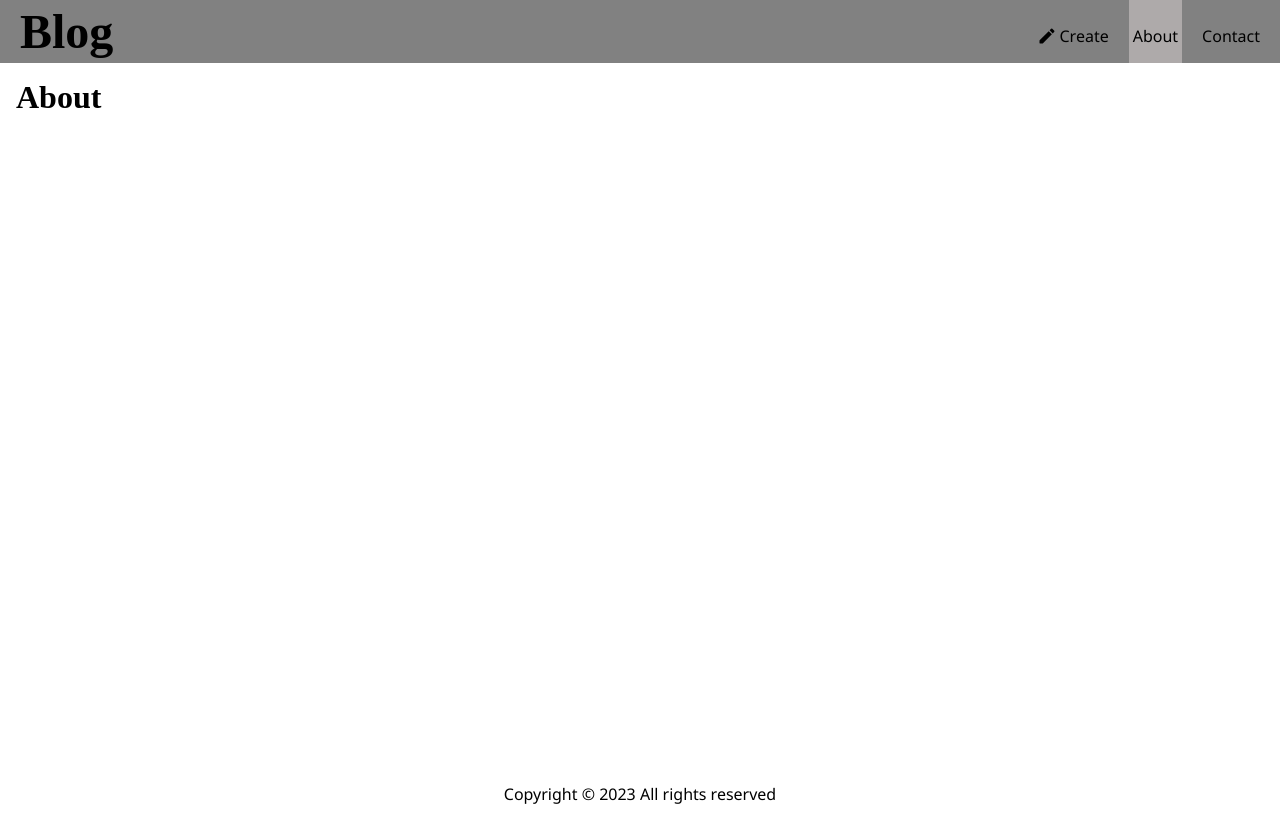
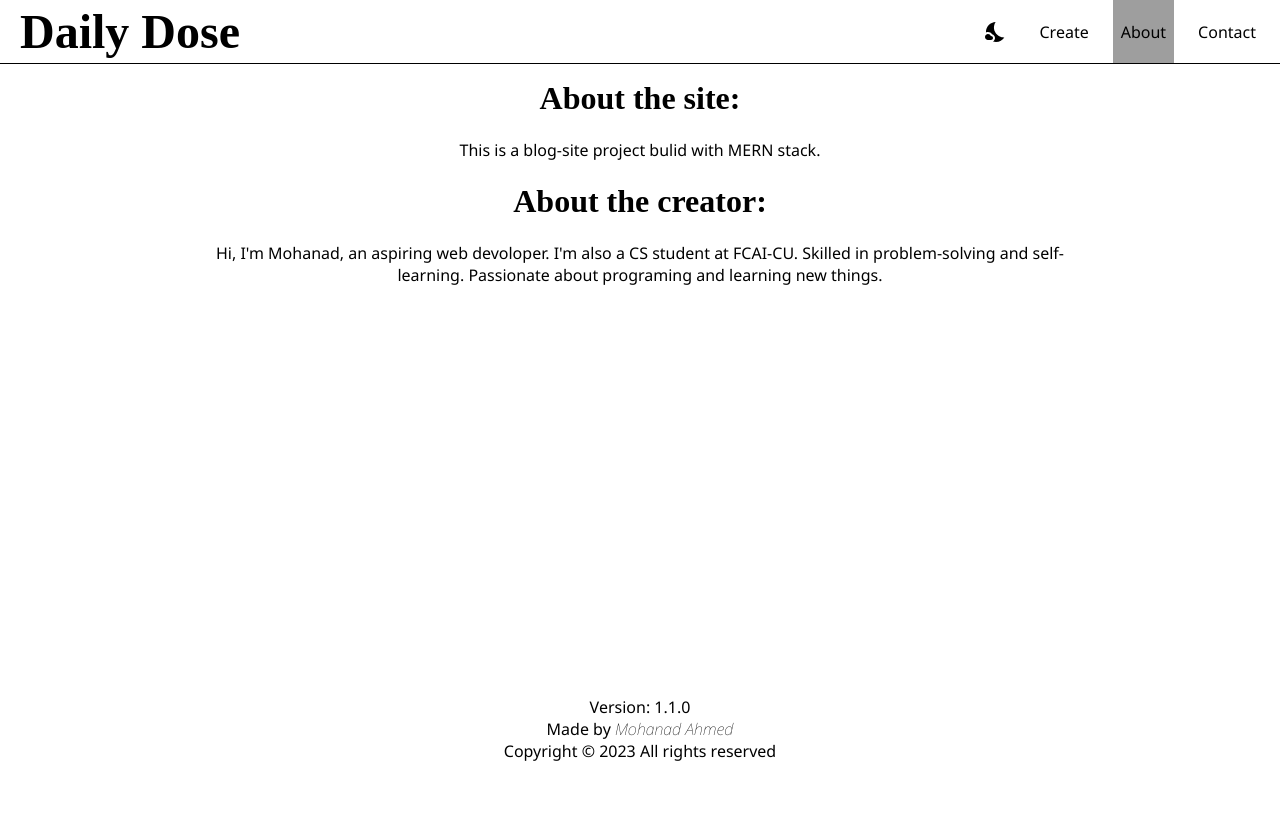
Before and after one commit to mohanad-80/Blog, a React (Create React App) app in the folder client/: page /about in a window 1280 px wide. Built offline with nearby package versions, Linux system fonts and the light colour scheme; a web font is replaced by a local one.

Commit message:
Fix the search bar and add dark theme and add scroll up button and improved the UI

```diff
--- a/client/public/index.html
+++ b/client/public/index.html
@@ -20,6 +20,6 @@
     <link rel="stylesheet" href="/styles.css" />
   </head>
   <body>
-    <div id="root"></div>
+    <div id="root" class="light"></div>
     <script src="../src/index.js" type="text/jsx"></script>
 </html>
--- a/client/public/styles.css
+++ b/client/public/styles.css
@@ -1,4 +1,21 @@
 @import url('https://fonts.googleapis.com/css2?family=Playfair+Display:ital,wght@1,500&display=swap');
+
+#root.dark {
+  --text-color: #f5f9fa;
+  --background-color: #222;
+  --primary-color: #2d3646;
+  --secondary-color: #11101e;
+  --accent-color: #615c9d;
+}
+
+#root.light {
+  --text-color: #000;
+  --background-color: #fff;
+  --primary-color: rgb(158, 158, 158);
+  --secondary-color: rgb(116, 116, 116);
+  --accent-color: #3c4451;
+}
+
 
 * {
   padding: 0;
@@ -20,18 +37,36 @@ textarea {
 
 a {
   text-decoration: none;
-  color: black;
+  color: var(--text-color);
+}
+
+body {
+  background-color: var(--background-color);
+  color: var(--text-color);
+}
+
+.body-container {
+  background-color: var(--background-color);
+  color: var(--text-color);
+  display: flex;
+  justify-content: center;
+  /* justify-items: center;
+  align-items: center;
+  align-content: center; */
 }
 
 .container {
   margin: 1rem;
-  min-height: 86vh;
-  min-height: 86dvh;
+  min-height: 74vh;
+  min-height: 74dvh;
+  max-width: 900px;
 }
 
 .nav {
-  background-color: #818181;
-  color: black;
+  background-color: var(--background-color);
+  color: var(--text-color);
+  box-shadow: 0px 1px 15px white;
+  border-bottom: 1px solid black;
   display: flex;
   justify-content: space-between;
   align-items: stretch;
@@ -51,21 +86,43 @@ a {
   gap: 1rem;
 }
 
-.nav a {
+.nav .theme-container:hover{
+  background-color: var(--background-color);
+}
+
+.theme-btn-container {
+  /* display: flex; */
+  /* flex-direction: column; */
+  /* justify-content: center; */
+  height: 30px;
+  width: 30px;
+  /* outline: 1px solid green; */
+  border-radius: 50%;
+  cursor: pointer;
+}
+
+.theme-btn-container:hover {
+  background-color: var(--primary-color);
+}
+
+.theme-btn {
+  padding: 3px;
+}
+
+.nav a, li {
   color: inherit;
   text-decoration: none;
-  height: 100%;
   display: flex;
   align-items: center;
   padding: .25rem;
 }
 
 .nav li.active {
-  background-color: #aeaaaa;
+  background-color: var(--primary-color);
 }
 
 .nav li:hover {
-  background-color: #777;
+  background-color: var(--primary-color);
 }
 
 .postsContainer {
@@ -92,11 +149,27 @@ a {
 }
 
 .postCard:hover {
-  background-color: #DDD;
+  background-color: var(--primary-color);
 }
 
 .full:hover {
-  background-color: white;
+  background-color: var(--background-color);
+}
+
+.MuiFormControl-root {
+  color: var(--text-color);
+  background-color: var(--background-color);
+}
+
+.stat .MuiChip-root{
+  color: var(--text-color);
+  background-color: var(--background-color);
+  border: 3px solid var(--primary-color);
+}
+
+svg.MuiSvgIcon-root{
+  color: var(--text-color);
+  /* background-color: var(--background-color); */
 }
 
 hr {
@@ -107,26 +180,17 @@ hr {
   margin: 10px 0;
 }
 
-.create-comment button.old{
-  height: 20px;
-  width: 50px;
+.create-comment button.new{
+  height: 25px;
+  width: 60px;
   text-align: center;
   border: 1px solid #333333;
   border-radius: 5px;
-  background-color: #EEE;
-}
-.create-comment button.new{
-  height: 23px;
-  width: 50px;
-  text-align: center;
-  border: 1px solid #818181;
-  color: #333;
-  border-radius: 5px;
-  background-color: #EEE;
+  background-color: var(--primary-color);
 }
 
 .create-comment button:hover{
-  background-color: #DDD;
+  background-color: var(--secondary-color);
 }
 
 .comment {
@@ -136,7 +200,6 @@ hr {
 }
 
 .create-container input{
-  border: 3px solid #cccccc;
   border-radius: 10px;
   padding: 5px;
 }
@@ -156,18 +219,22 @@ hr {
 }
 
 textarea {
+  background-color: var(--background-color);
+  color: var(--text-color);
   max-width: 600px;
 	width: calc(100% - 14px);
 	height: 50px;
-	border: 3px solid #cccccc;
+	border: 3px solid var(--primary-color);
   border-radius: 10px;
 	padding: 5px;
   resize: vertical;
 }
 
 .footer {
+  background-color: var(--background-color);
+  color: var(--text-color);
   text-align: center;
-  margin: 0.5rem 0;
+  padding: 0.5rem 0;
 }
 
 .postBtn {
@@ -175,7 +242,7 @@ textarea {
   width: 40px;
   border: 1px solid black;
   border-radius: 5px;
-  background-color: #EEE;
+  background-color: var(--primary-color);
   margin-top: 5px;
 }
 
@@ -188,9 +255,8 @@ textarea {
 }
 
 .menuBtn {
-  position: absolute;
-  right: 20px;
-  top: 97px;
+  position: relative;
+  float: right;
 }
 
 .dateStamp {
@@ -205,3 +271,33 @@ pre {
   text-wrap: wrap;
   font-family: 'Noto Sans', sans-serif;
 }
+
+button {
+  background-color: var(--primary-color);
+  color: var(--text-color);
+}
+
+input {
+  background-color: var(--background-color);
+  color: var(--text-color);
+  border: 3px solid var(--primary-color);
+}
+
+.scroll-up {
+  height: 40px;
+  width: 40px;
+  background-color: var(--accent-color);
+  position: fixed;
+  right: 20px;
+  bottom: 10px;
+  cursor: pointer;
+  border-radius: 50%
+}
+
+.scroll-up:hover {
+  background-color: var(--secondary-color);
+}
+
+.hide {
+  display: none;
+}
--- a/client/src/App.js
+++ b/client/src/App.js
@@ -7,11 +7,13 @@ import Footer from "./Footer.jsx";
 import Post from "./pages/post.jsx";
 import Edit from "./pages/Edit.jsx";
 import { Route, Routes } from "react-router-dom";
+import ScrollUp from "./ScrollUp.jsx";
 
 function App() {
   return (
     <div>
       <Navbar />
+      <div className="body-container">
         <div className="container">
           <Routes>
             <Route path="/" element={<Home />} />
@@ -22,6 +24,8 @@ function App() {
             <Route path="/edit" element={<Edit />} />
           </Routes>
         </div>
+      </div>
+      <ScrollUp />
       <Footer />
     </div>
   );
--- a/client/src/CreateComment.jsx
+++ b/client/src/CreateComment.jsx
@@ -1,6 +1,5 @@
 import { useState } from "react";
 import ErrorBox from "./ErrorBox";
-import Button from "@mui/material/Button";
 
 export default function CreateComment(props) {
   const [comment, setComment] = useState("");
@@ -27,7 +26,7 @@ export default function CreateComment(props) {
         // cols="40"
       ></textarea>
       <br />
-      <Button
+      <button
         onClick={() => {
           comment ? props.onCommentAdded(comment) : setError(true);
           setComment("");
@@ -36,7 +35,7 @@ export default function CreateComment(props) {
         className="new"
       >
         Submit
-      </Button>
+      </button>
       {error && <ErrorBox message="Please write something to be published" />}
     </div>
   );
--- a/client/src/Footer.jsx
+++ b/client/src/Footer.jsx
@@ -1,6 +1,13 @@
 export default function Footer() {
   return (
     <div className="footer">
+      <p>Version: 1.1.0</p>
+      <p>
+        Made by
+        <span style={{ fontStyle: "italic" }}>
+          <a href="https://github.com/mohanad-80"> Mohanad Ahmed</a>
+        </span>
+      </p>
       <p>Copyright © {new Date().getFullYear()} All rights reserved</p>
     </div>
   );
--- a/client/src/Navbar.jsx
+++ b/client/src/Navbar.jsx
@@ -1,17 +1,49 @@
 import { Link, useMatch, useResolvedPath } from "react-router-dom";
-import CreateRoundedIcon from "@mui/icons-material/CreateRounded";
+import { useState } from "react";
+import LightModeIcon from "@mui/icons-material/LightMode";
+import NightsStayIcon from '@mui/icons-material/NightsStay';
 
 export default function Navbar() {
+  let body = document.querySelector("#root");
+  const [darkmode, setDarkmode] = useState(false);
+
+  if (localStorage.getItem("dark") && !darkmode) {
+    body.classList.remove("light");
+    body.classList.add("dark");
+    setDarkmode(true);
+  }
+
+  function switchTheme() {
+    body.classList.toggle("light");
+    body.classList.toggle("dark");
+    if (body.classList.contains("dark")) {
+      localStorage.setItem("dark", "true");
+      setDarkmode(true);
+    } else {
+      localStorage.removeItem("dark");
+      setDarkmode(false);
+    }
+  }
+
   return (
     <nav className="nav">
       <Link to="/" className="site-title">
-        <h1>Blog</h1>
+        <h1>Daily Dose</h1>
       </Link>
       <ul>
-        <CustomLink to="/Create">
-          <CreateRoundedIcon sx={{ height: 20 }} />
-          Create
-        </CustomLink>
+        <li className="theme-container">
+          {/* <label>Dark mode</label>
+          <Switch checked={darkmode} onChange={switchTheme} /> */}
+          <div className="theme-btn-container">
+            {darkmode ? (
+              <LightModeIcon className="theme-btn" onClick={switchTheme} />
+            ) : (
+              <NightsStayIcon className="theme-btn" onClick={switchTheme} />
+            )}
+          </div>
+        </li>
+        {/* <button onClick={switchTheme}>Switch theme</button> */}
+        <CustomLink to="/Create">Create</CustomLink>
         <CustomLink to="/about">About</CustomLink>
         <CustomLink to="/contact">Contact</CustomLink>
       </ul>
--- /dev/null
+++ b/client/src/ScrollUp.jsx
@@ -0,0 +1,29 @@
+import NorthIcon from '@mui/icons-material/North';
+
+export default function ScrollUp() {
+  window.onload = () => {
+    let btn = document.querySelector(".scroll-up");
+
+    window.onscroll = function () {
+      if (window.scrollY >= 600) {
+        btn.classList.remove("hide");
+      } else {
+        btn.classList.add("hide");
+      }
+    };
+  };
+
+  function goUp() {
+    window.scrollTo({
+      left: 0,
+      top: 0,
+      behavior: "smooth",
+    });
+  }
+
+  return (
+    <button type="button" onClick={goUp} className="scroll-up hide">
+      <NorthIcon></NorthIcon>
+    </button>
+  );
+}
--- a/client/src/pages/About.jsx
+++ b/client/src/pages/About.jsx
@@ -1,5 +1,13 @@
 export default function Home() {
   return (
-    <h1>About</h1>
-  )
+    <div style={{ textAlign: "center" }}>
+      <h1>About the site:</h1>
+      <br />
+      <p>{`This is a blog-site project bulid with MERN stack.`}</p>
+      <br />
+      <h1>About the creator:</h1>
+      <br />
+      <p>{`Hi, I'm Mohanad, an aspiring web devoloper. I'm also a CS student at FCAI-CU. Skilled in problem-solving and self-learning. Passionate about programing and learning new things.`}</p>
+    </div>
+  );
 }
--- a/client/src/pages/Contact.jsx
+++ b/client/src/pages/Contact.jsx
@@ -1,3 +1,31 @@
 export default function Home() {
-  return <h1>Contact</h1>;
+  return (
+    <div style={{ textAlign: "center" }}>
+      <h1>Contact info:</h1>
+      <br />
+      <p>E-mail: mhndahmd031@gmail.com</p>
+      <br />
+      <p>
+        Linkedin:{" "}
+        <a
+          style={{ textDecoration: "underline" }}
+          href="https://www.linkedin.com/in/mohanad-ahmed-691a50250/"
+        >
+          Mohanad Ahmed
+        </a>
+        .
+      </p>
+      <br />
+      <p>
+        Github:{" "}
+        <a
+          style={{ textDecoration: "underline" }}
+          href="https://github.com/mohanad-80"
+        >
+          Mohanad Ahmed
+        </a>
+        .
+      </p>
+    </div>
+  );
 }
```
Also changed, not shown: client/src/pages/Home.jsx (+5 -5 lines), client/src/pages/post.jsx (+15 -13 lines). Lines whose indentation alone changed are shown as unchanged.
